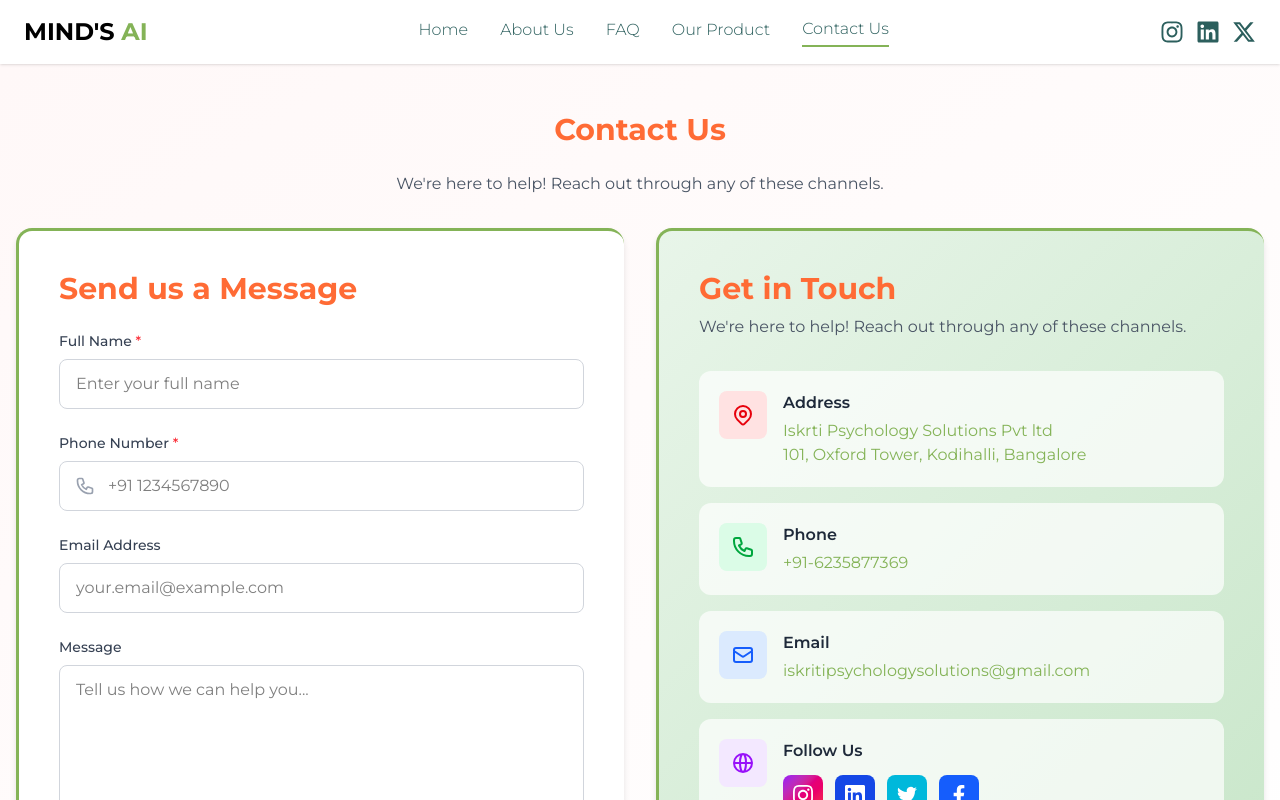
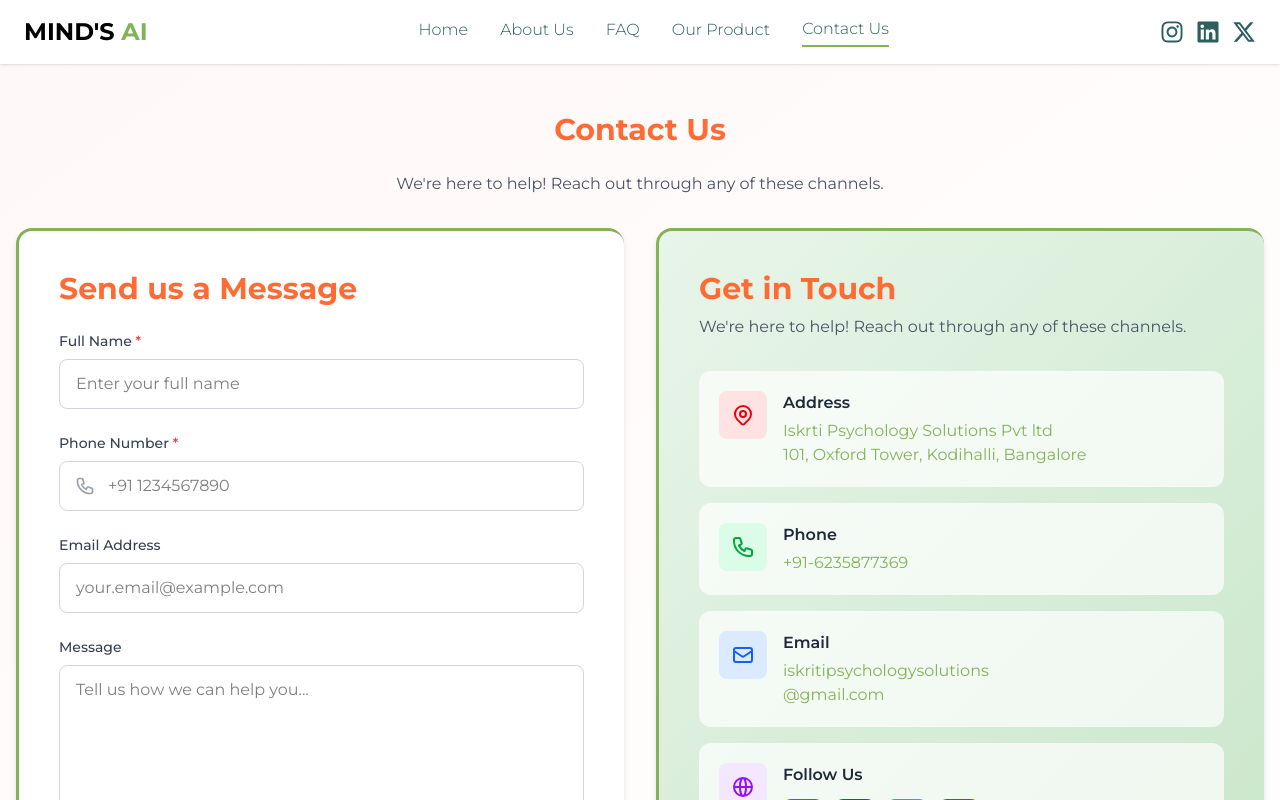
Before and after one commit to noorshanu/MindAiFrontendv1, a Next.js app: page /contact-us in a window 1280 px wide. Shown: the top 800 px of the page. Built offline with nearby package versions, Linux system fonts and the light colour scheme; no server answers.

Commit message:
Update ContactUsClient.tsx

```diff
--- a/src/app/contact-us/ContactUsClient.tsx
+++ b/src/app/contact-us/ContactUsClient.tsx
@@ -246,7 +246,7 @@ const ContactUsClient = () => {
                   </div>
                   <div>
                     <h3 className='font-semibold text-gray-800 mb-1 font-mon'>Email</h3>
-                    <p className='text-[#84B357] font-mon'>iskritipsychologysolutions@gmail.com</p>
+                    <p className='text-[#84B357] font-mon'>iskritipsychologysolutions <br  className='sm:block hidden'/>@gmail.com</p>
                   </div>
                 </div>
               </motion.div>
```
